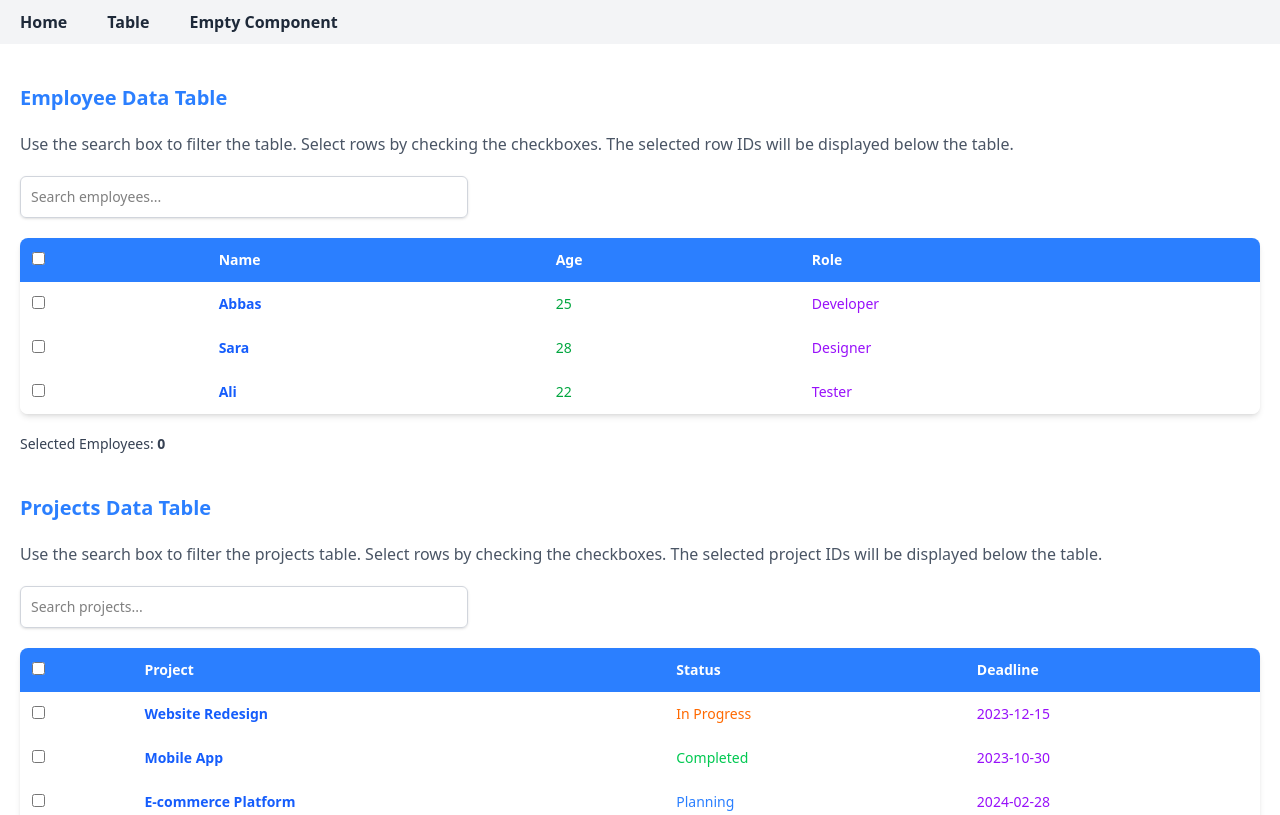
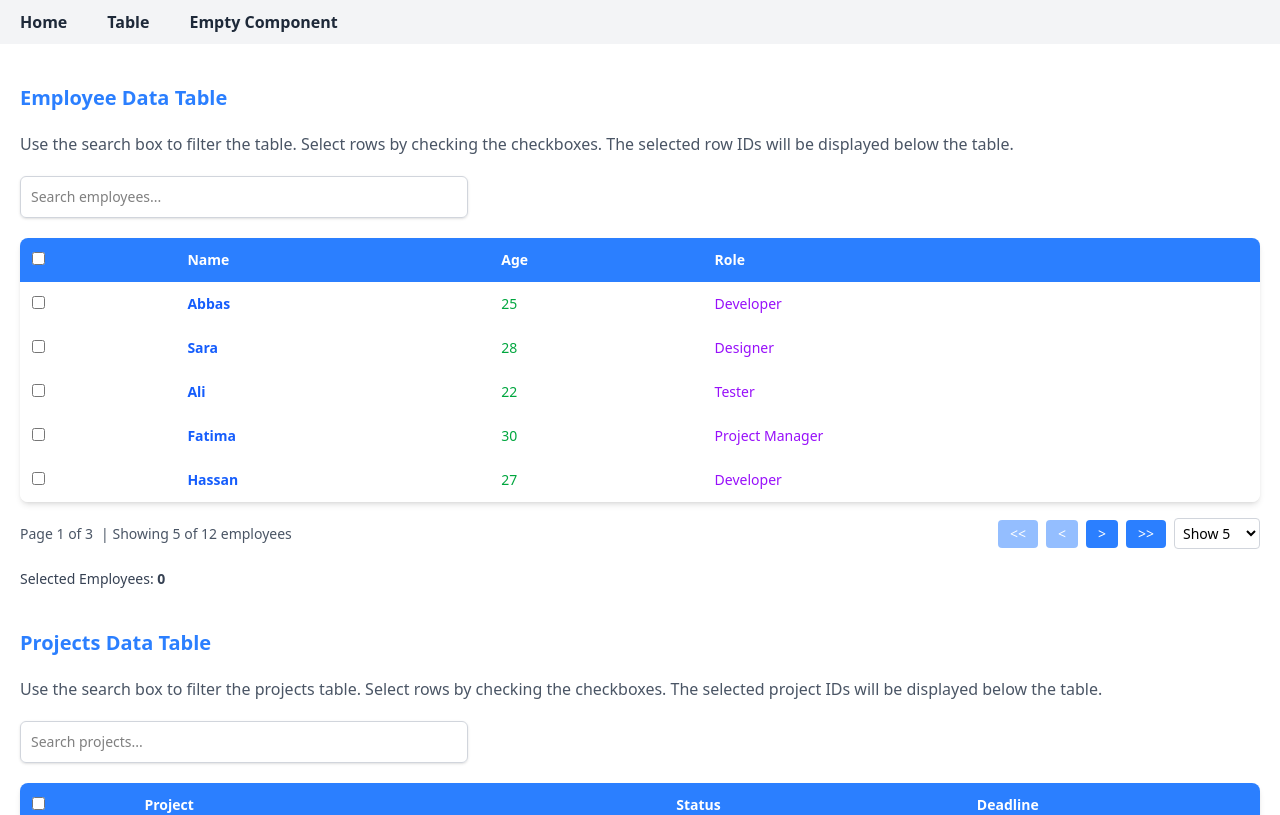
Before and after one commit to AbbasKhanCodes/TableReact, a React (Vite) app: page /table in a window 1280 px wide. Shown: the top 815 px of the page. Built offline with nearby package versions, Linux system fonts and the light colour scheme.

Commit message:
add Pagination to table 1

```diff
--- a/src/Components/TableComponent/TableComponent.jsx
+++ b/src/Components/TableComponent/TableComponent.jsx
@@ -15,6 +15,15 @@ const defaultData = [
   { id: 1, name: "Abbas", age: 25, role: "Developer" },
   { id: 2, name: "Sara", age: 28, role: "Designer" },
   { id: 3, name: "Ali", age: 22, role: "Tester" },
+  { id: 4, name: "Fatima", age: 30, role: "Project Manager" },
+  { id: 5, name: "Hassan", age: 27, role: "Developer" },
+  { id: 6, name: "Zainab", age: 24, role: "UI/UX Designer" },
+  { id: 7, name: "Omar", age: 29, role: "DevOps Engineer" },
+  { id: 8, name: "Layla", age: 26, role: "QA Engineer" },
+  { id: 9, name: "Yusuf", age: 31, role: "Backend Developer" },
+  { id: 10, name: "Noor", age: 23, role: "Frontend Developer" },
+  { id: 11, name: "Karim", age: 32, role: "System Analyst" },
+  { id: 12, name: "Amina", age: 29, role: "Database Administrator" },
 ];
 
 // Second table data with 3 columns
@@ -45,6 +54,10 @@ function TableComponent() {
   const [data, setData] = useState(() => [...defaultData]);
   const [rowSelection, setRowSelection] = useState({});
   const [globalFilter, setGlobalFilter] = useState("");
+  const [pagination, setPagination] = useState({
+    pageIndex: 0,
+    pageSize: 5,
+  });
 
   // Second table state
   const [secondData, setSecondData] = useState(() => [...secondTableData]);
@@ -191,7 +204,9 @@ function TableComponent() {
     state: {
       rowSelection,
       globalFilter,
+      pagination,
     },
+    onPaginationChange: setPagination,
     onRowSelectionChange: handleRowSelectionChange,
     onGlobalFilterChange: setGlobalFilter,
     globalFilterFn: "includesString",
@@ -200,6 +215,8 @@ function TableComponent() {
     getPaginationRowModel: getPaginationRowModel(),
     getSortedRowModel: getSortedRowModel(),
     getFilteredRowModel: getFilteredRowModel(),
+    manualPagination: false,
+    pageCount: Math.ceil(data.length / pagination.pageSize),
   });
 
   // Second table instance
@@ -307,6 +324,65 @@ function TableComponent() {
           )}
         </tbody>
       </table>
+
+      {/* First Table Pagination Controls */}
+      <div className="mt-4 flex items-center justify-between">
+        <div className="flex items-center gap-2 text-sm">
+          <span className="text-gray-600">
+            Page {pagination.pageIndex + 1} of{" "}
+            {table.getPageCount() ||
+              Math.ceil(data.length / pagination.pageSize)}
+          </span>
+          <span className="text-gray-600">
+            | Showing{" "}
+            {Math.min(pagination.pageSize, table.getRowModel().rows.length)} of{" "}
+            {data.length} employees
+          </span>
+        </div>
+        <div className="flex items-center gap-2">
+          <button
+            className="bg-blue-500 text-white px-3 py-1 rounded text-sm disabled:opacity-50"
+            onClick={() => table.setPageIndex(0)}
+            disabled={pagination.pageIndex === 0}
+          >
+            {"<<"}
+          </button>
+          <button
+            className="bg-blue-500 text-white px-3 py-1 rounded text-sm disabled:opacity-50"
+            onClick={() => table.previousPage()}
+            disabled={pagination.pageIndex === 0}
+          >
+            {"<"}
+          </button>
+          <button
+            className="bg-blue-500 text-white px-3 py-1 rounded text-sm disabled:opacity-50"
+            onClick={() => table.nextPage()}
+            disabled={pagination.pageIndex >= table.getPageCount() - 1}
+          >
+            {">"}
+          </button>
+          <button
+            className="bg-blue-500 text-white px-3 py-1 rounded text-sm disabled:opacity-50"
+            onClick={() => table.setPageIndex(table.getPageCount() - 1)}
+            disabled={pagination.pageIndex >= table.getPageCount() - 1}
+          >
+            {">>"}
+          </button>
+          <select
+            className="border border-gray-300 rounded p-1 text-sm"
+            value={pagination.pageSize}
+            onChange={(e) => {
+              table.setPageSize(Number(e.target.value));
+            }}
+          >
+            {[5, 10, 20].map((pageSize) => (
+              <option key={pageSize} value={pageSize}>
+                Show {pageSize}
+              </option>
+            ))}
+          </select>
+        </div>
+      </div>
 
       {/* First Table Selection Info */}
       <div className="mt-5 text-sm text-gray-700 mb-10">
```
